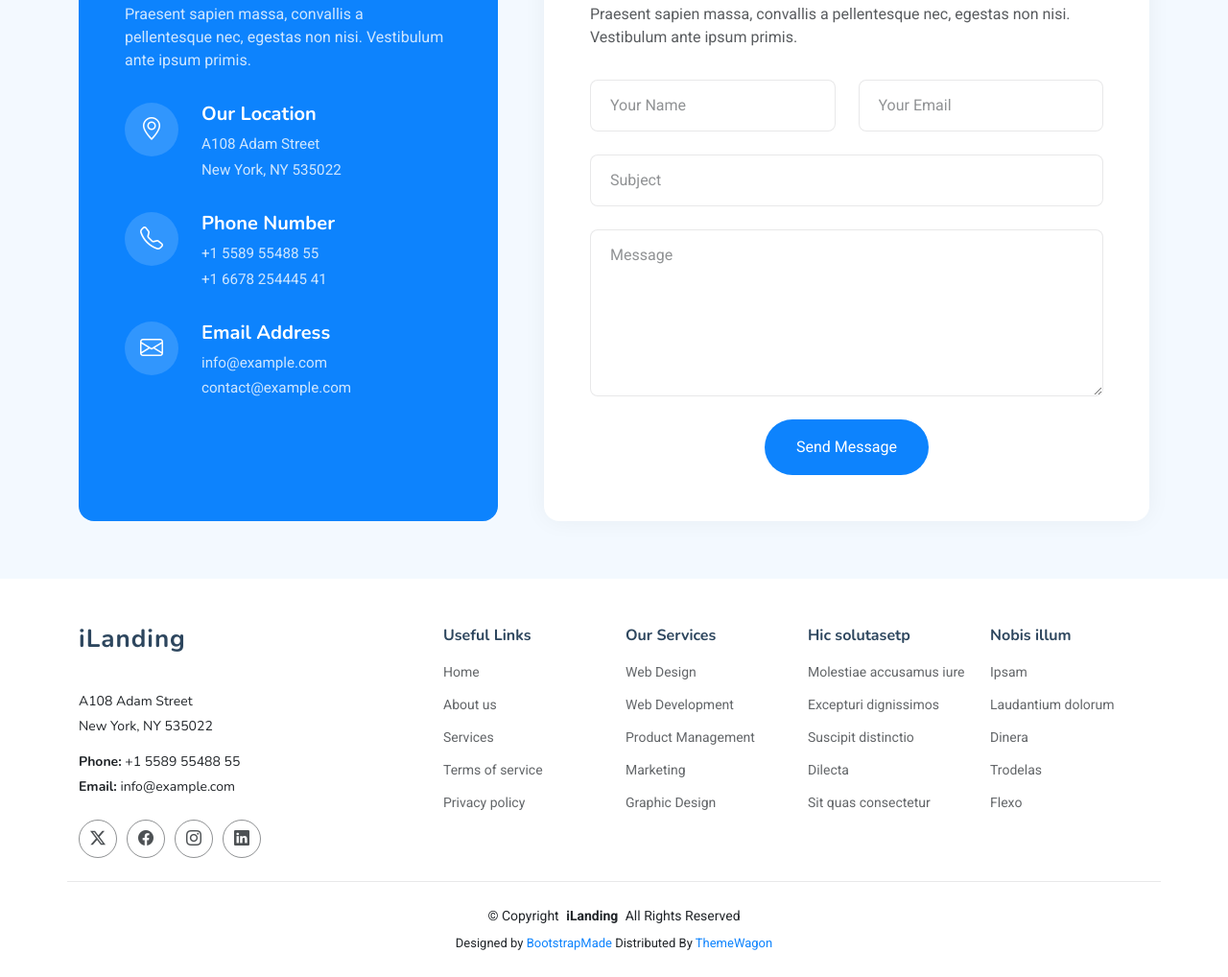
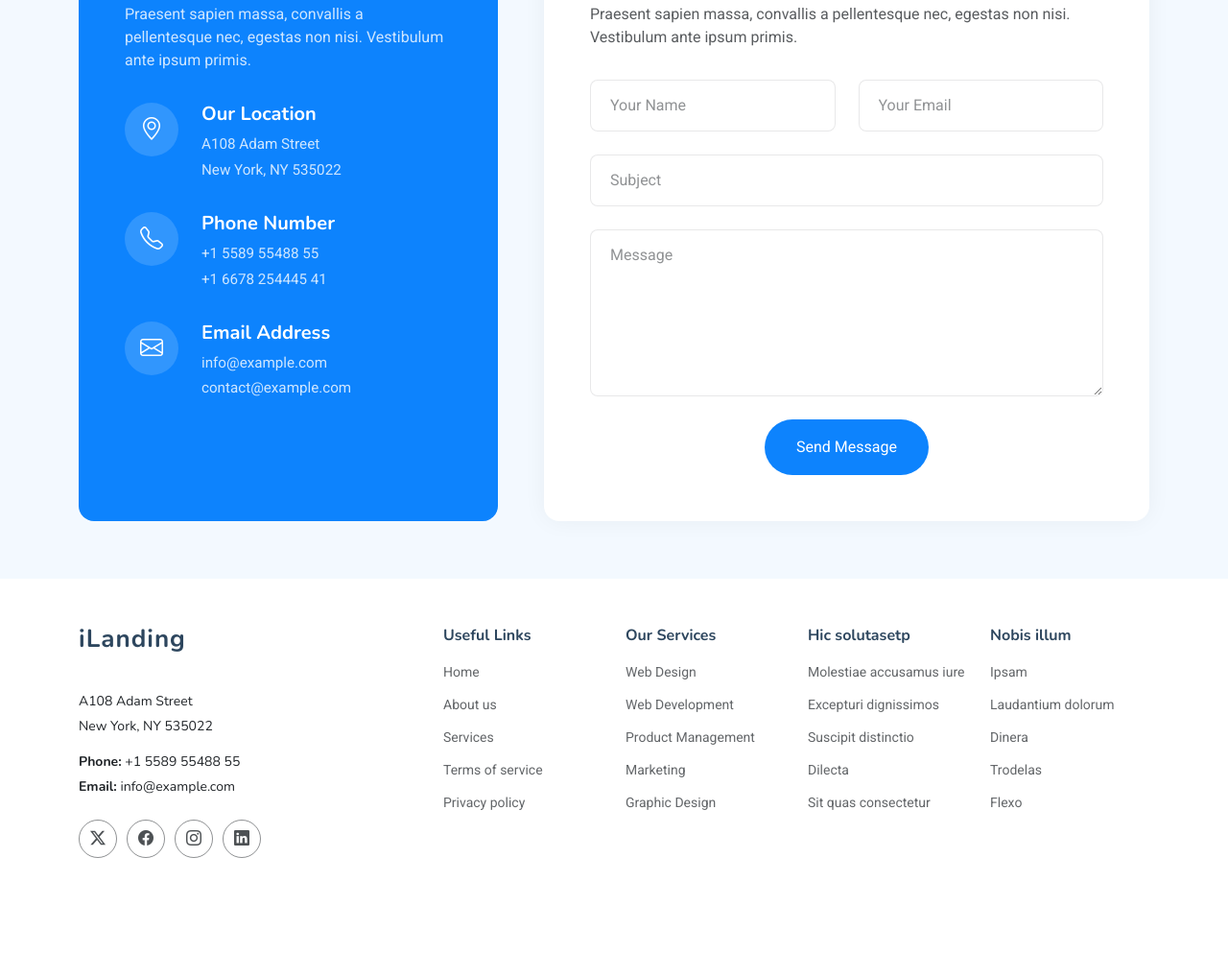
Before and after one commit to Me-Hn/ZAVFX, a plain HTML site: page index.html in a window 1280 px wide. Shown: the part 8300-9318 px from the top of the page at 96% size. After the commit the page ends 9194 px from the top, so only its background shows below. Drawn offline with nearby package versions, Linux system fonts and the light colour scheme.

Commit message:
remove credintials

```diff
--- a/index.html
+++ b/index.html
@@ -1301,17 +1301,7 @@
       </div>
     </div>
 
-    <div class="container copyright text-center mt-4">
-      <p>© <span>Copyright</span> <strong class="px-1 sitename">iLanding</strong> <span>All Rights Reserved</span></p>
-      <div class="credits">
-        <!-- All the links in the footer should remain intact. -->
-        <!-- You can delete the links only if you've purchased the pro version. -->
-        <!-- Licensing information: https://bootstrapmade.com/license/ -->
-        <!-- Purchase the pro version with working PHP/AJAX contact form: [buy-url] -->
-        Designed by <a href="https://bootstrapmade.com/">BootstrapMade</a> Distributed By <a
-          href="https://themewagon.com">ThemeWagon</a>
-      </div>
-    </div>
+
 
   </footer>
 
```
